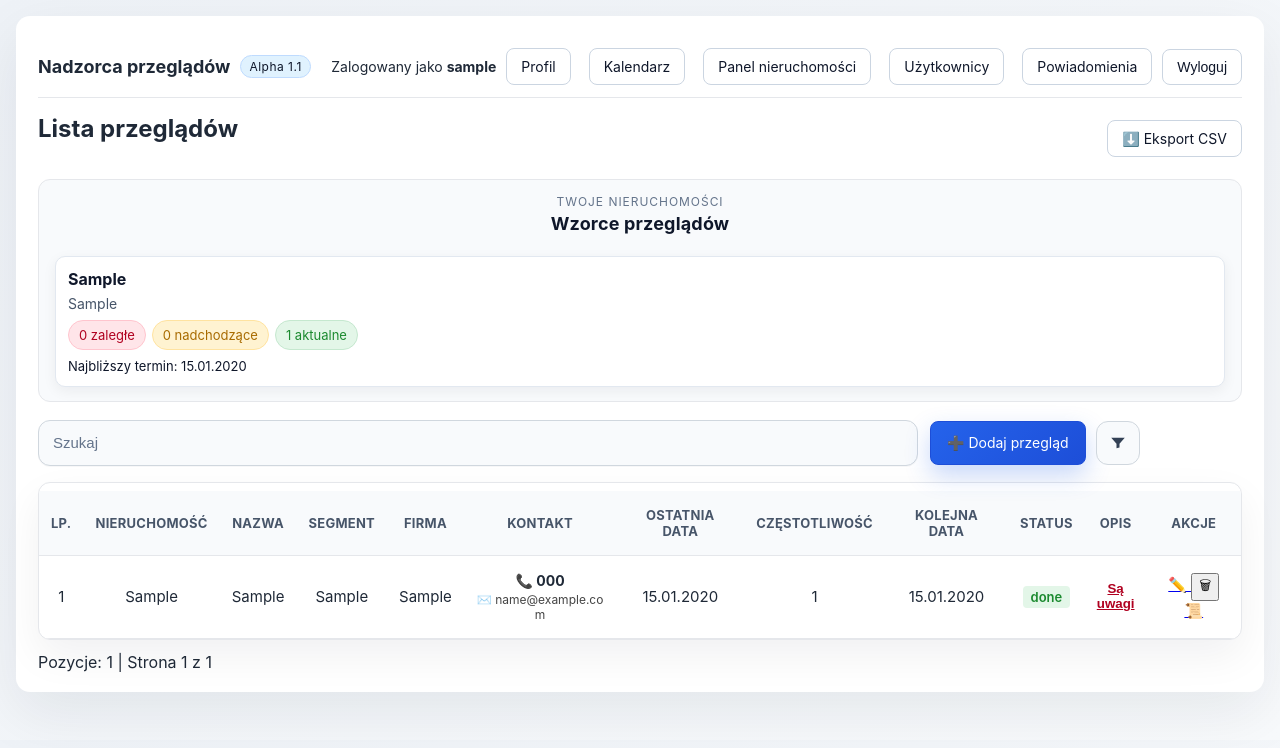
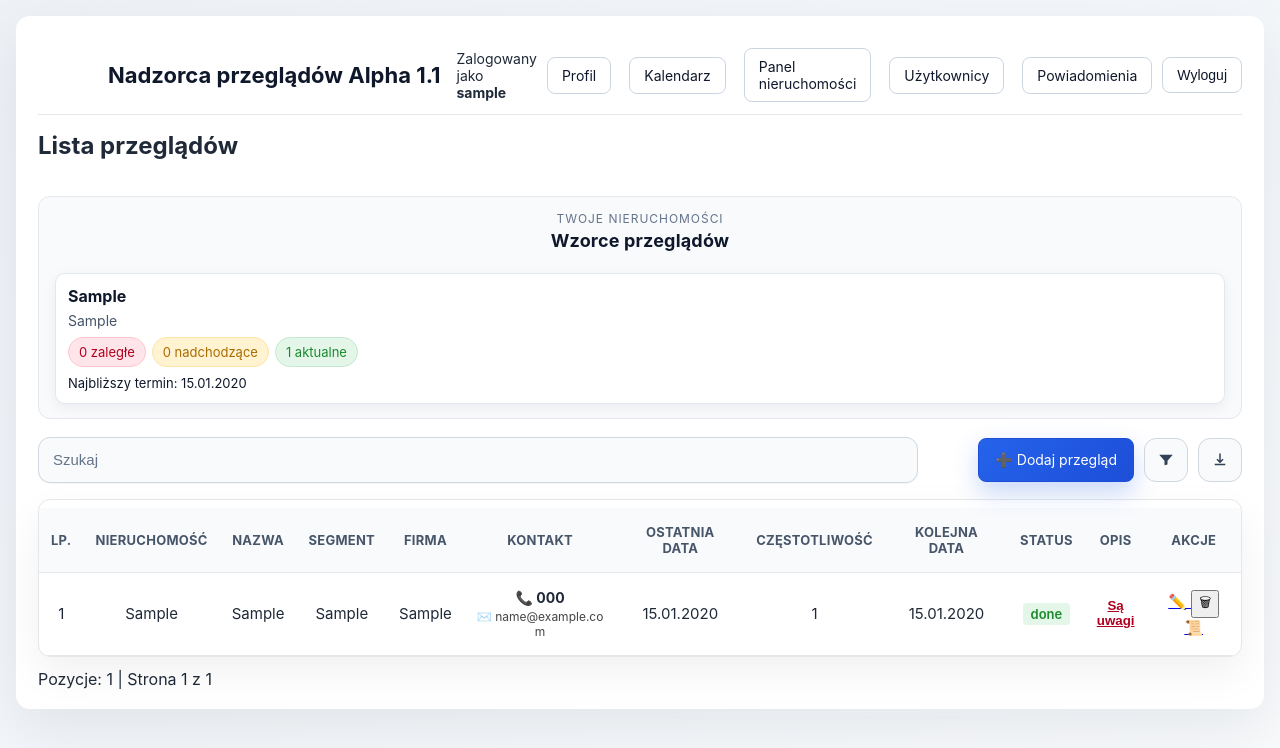
Before and after one commit to KamilWyjadlowski/przeglady_nadzorca, a Flask app: page / in a window 1280 px wide. Shown: the top 748 px of the page. Run offline with Flask 3, Linux system fonts and the light colour scheme; the visitor is signed in with stand-in values (Sample User, id 1); tables that the repository leaves empty hold one stand-in row (values such as "Sample post"); parts of the project's set-up code (start-up, migrations or seed data) failed here and were passed over.

Commit message:
Add CSV and XLSX export functionality; update templates for app version display and enhance UI components

```diff
--- a/app.py
+++ b/app.py
@@ -22,6 +22,9 @@ from math import ceil
 from typing import List, Dict, Optional
 from email.message import EmailMessage
 from werkzeug.security import generate_password_hash, check_password_hash
+from openpyxl import Workbook
+from openpyxl.styles import Font
+from openpyxl.utils import get_column_letter
 from sqlalchemy import (
     create_engine,
     Column,
@@ -223,6 +226,11 @@ def add_months(d: date, months: int) -> date:
 def clean_empty_notes(text: str) -> str:
     text = text.strip()
     return text if text else "Brak uwag"
+
+
+def export_filename(ext: str) -> str:
+    stamp = datetime.now().strftime("%Y-%m-%d_%H-%M")
+    return f"przeglady_{stamp}.{ext}"
 
 
 def normalize_phone(phone: str) -> str:
@@ -966,6 +974,7 @@ def index():
 
 
 @app.route("/export")
+@app.route("/export.csv")
 @login_required
 def export_csv():
     db = get_db()
@@ -973,7 +982,7 @@ def export_csv():
     filtered = filter_inspections(inspections, request.args)
 
     output = io.StringIO()
-    writer = csv.writer(output)
+    writer = csv.writer(output, delimiter=";", quoting=csv.QUOTE_MINIMAL)
     writer.writerow(
         [
             "ID",
@@ -993,7 +1002,7 @@ def export_csv():
         writer.writerow(
             [
                 ins.get("id") or ins.get("idx"),
-                ins.get("nieruchomosc", ""),
+                format_property(ins.get("nieruchomosc", "")),
                 ins.get("nazwa", ""),
                 ins.get("segment", ""),
                 ins.get("firma", ""),
@@ -1006,11 +1015,97 @@ def export_csv():
             ]
         )
 
-    csv_data = output.getvalue()
+    csv_data = output.getvalue().encode("utf-8-sig")
     return Response(
         csv_data,
-        mimetype="text/csv",
-        headers={"Content-Disposition": "attachment; filename=przeglady.csv"},
+        mimetype="text/csv; charset=utf-8",
+        headers={"Content-Disposition": f"attachment; filename={export_filename('csv')}"},
+    )
+
+
+@app.route("/export.xlsx")
+@login_required
+def export_xlsx():
+    db = get_db()
+    inspections = load_inspections_for_user(db, g.user)
+    filtered = filter_inspections(inspections, request.args)
+
+    wb = Workbook()
+    ws = wb.active
+    ws.title = "Przeglady"
+
+    headers = [
+        "ID",
+        "Nieruchomość",
+        "Nazwa",
+        "Segment",
+        "Firma",
+        "Telefon",
+        "Email",
+        "Ostatnia data",
+        "Kolejna data",
+        "Status",
+        "Uwagi",
+    ]
+    ws.append(headers)
+    for cell in ws[1]:
+        cell.font = Font(bold=True)
+
+    def parse_iso(raw: str):
+        try:
+            return date.fromisoformat(raw)
+        except Exception:
+            return None
+
+    for ins in filtered:
+        last_date = parse_iso(ins.get("ostatnia_data", ""))
+        next_date = parse_iso(ins.get("kolejna_data", ""))
+        ws.append(
+            [
+                ins.get("id") or ins.get("idx"),
+                format_property(ins.get("nieruchomosc", "")),
+                ins.get("nazwa", ""),
+                ins.get("segment", ""),
+                ins.get("firma", ""),
+                ins.get("telefon", ""),
+                ins.get("email", ""),
+                last_date,
+                next_date,
+                ins.get("status", ""),
+                (ins.get("opis") or "").replace("\n", " ").strip(),
+            ]
+        )
+
+    date_cols = [8, 9]
+    for row in ws.iter_rows(min_row=2, min_col=1, max_col=len(headers)):
+        for idx in date_cols:
+            cell = row[idx - 1]
+            if isinstance(cell.value, date):
+                cell.number_format = "yyyy-mm-dd"
+
+    widths = [len(h) for h in headers]
+    for row in ws.iter_rows(min_row=2, max_col=len(headers)):
+        for i, cell in enumerate(row):
+            value = cell.value
+            if isinstance(value, date):
+                text = value.isoformat()
+            elif value is None:
+                text = ""
+            else:
+                text = str(value)
+            widths[i] = max(widths[i], len(text))
+    for i, width in enumerate(widths, start=1):
+        ws.column_dimensions[get_column_letter(i)].width = min(max(width + 2, 10), 40)
+
+    ws.freeze_panes = "A2"
+
+    output = io.BytesIO()
+    wb.save(output)
+    output.seek(0)
+    return Response(
+        output.getvalue(),
+        mimetype="application/vnd.openxmlformats-officedocument.spreadsheetml.sheet",
+        headers={"Content-Disposition": f"attachment; filename={export_filename('xlsx')}"},
     )
 
 
--- a/requirements.txt
+++ b/requirements.txt
@@ -4,3 +4,4 @@ pymysql
 SQLAlchemy
 flask-session
 python-dotenv
+openpyxl
--- a/static/style.css
+++ b/static/style.css
@@ -168,6 +168,7 @@ table td:nth-child(11) {
 .toolbar {
   display: flex;
   align-items: center;
+  flex-wrap: wrap;
   gap: 12px;
   width: 100%;
 }
@@ -177,6 +178,7 @@ table td:nth-child(11) {
   align-items: center;
   gap: 10px;
   flex-shrink: 0;
+  margin-left: auto;
 }
 
 .toolbar-actions .btn {
@@ -231,7 +233,7 @@ table td:nth-child(11) {
   display: flex;
 }
 
-.filter-trigger {
+.icon-trigger {
   display: inline-flex;
   align-items: center;
   justify-content: center;
@@ -246,15 +248,15 @@ table td:nth-child(11) {
   cursor: pointer;
 }
 
-.filter-trigger:hover {
+.icon-trigger:hover {
   background: #f1f5f9;
 }
 
-.filter-trigger:focus-visible {
+.icon-trigger:focus-visible {
   outline: none;
 }
 
-.filter-icon {
+.toolbar-icon {
   width: 18px;
   height: 18px;
 }
@@ -290,6 +292,36 @@ table td:nth-child(11) {
 
 .filter-panel.is-open {
   display: block;
+}
+
+.export-panel {
+  width: min(240px, 90vw);
+  padding: 10px;
+}
+
+.menu-item {
+  display: block;
+  padding: 10px 12px;
+  border-radius: 8px;
+  color: inherit;
+  text-decoration: none;
+}
+
+.menu-item:hover {
+  background: #f1f5f9;
+}
+
+.menu-item-title {
+  font-weight: 600;
+  font-size: 14px;
+  color: #0f172a;
+}
+
+.menu-item-meta {
+  display: block;
+  font-size: 12px;
+  color: #64748b;
+  margin-top: 2px;
 }
 
 .filter-panel-header {
@@ -531,8 +563,8 @@ table td:nth-child(11) {
 }
 
 .topbar {
-  display: flex;
-  justify-content: space-between;
+  display: grid;
+  grid-template-columns: 1fr auto 1fr;
   align-items: center;
   gap: 16px;
   margin-bottom: 16px;
@@ -542,9 +574,23 @@ table td:nth-child(11) {
 
 .brand {
   display: flex;
+  flex-direction: column;
   align-items: center;
-  gap: 10px;
-  font-size: 18px;
+  text-align: center;
+  gap: 6px;
+  grid-column: 2;
+  justify-self: center;
+}
+
+.brand-title {
+  font-size: 22px;
+  font-weight: 700;
+  color: #0f172a;
+}
+
+.brand-version {
+  font-weight: 700;
+  color: #0f172a;
 }
 
 .tag {
@@ -562,6 +608,8 @@ table td:nth-child(11) {
   display: flex;
   align-items: center;
   gap: 10px;
+  grid-column: 3;
+  justify-self: end;
 }
 
 .user-name {
--- a/templates/admin_notifications.html
+++ b/templates/admin_notifications.html
@@ -10,7 +10,7 @@
     <div class="container">
       <div class="topbar">
         <div class="brand">
-          <strong>Nadzorca przeglądów</strong>
+          <div class="brand-title">Nadzorca przeglądów <span class="brand-version">{{ app_version }}</span></div>
           <span class="tag">Powiadomienia</span>
         </div>
         <div class="user-panel">
--- a/templates/admin_properties.html
+++ b/templates/admin_properties.html
@@ -10,7 +10,7 @@
     <div class="container">
       <div class="topbar">
         <div class="brand">
-          <strong>Nadzorca przeglądów</strong>
+          <div class="brand-title">Nadzorca przeglądów <span class="brand-version">{{ app_version }}</span></div>
           <span class="tag">Panel admina</span>
         </div>
         <div class="user-panel">
--- a/templates/admin_users.html
+++ b/templates/admin_users.html
@@ -10,7 +10,7 @@
     <div class="container">
       <div class="topbar">
         <div class="brand">
-          <strong>Nadzorca przeglądów</strong>
+          <div class="brand-title">Nadzorca przeglądów <span class="brand-version">{{ app_version }}</span></div>
           <span class="tag">Panel admina</span>
         </div>
         <div class="user-panel">
--- a/templates/calendar.html
+++ b/templates/calendar.html
@@ -9,7 +9,7 @@
     <div class="container">
       <div class="topbar">
         <div class="brand">
-          <strong>Kalendarz przeglądów</strong>
+          <div class="brand-title">Nadzorca przeglądów <span class="brand-version">{{ app_version }}</span></div>
           <span class="tag">Planowane wystąpienia</span>
         </div>
         <div class="user-panel">
--- a/templates/form.html
+++ b/templates/form.html
@@ -16,8 +16,7 @@
     <div class="container">
       <div class="topbar">
         <div class="brand">
-          <strong>Nadzorca przeglądów</strong>
-          <span class="tag">{{ app_version }}</span>
+          <div class="brand-title">Nadzorca przeglądów <span class="brand-version">{{ app_version }}</span></div>
         </div>
         <div class="user-panel">
           <a class="user-name user-link" href="{{ url_for('profile') }}">
--- a/templates/history.html
+++ b/templates/history.html
@@ -9,7 +9,7 @@
     <div class="container">
       <div class="topbar">
         <div class="brand">
-          <strong>Historia przeglądu</strong>
+          <div class="brand-title">Nadzorca przeglądów <span class="brand-version">{{ app_version }}</span></div>
           <span class="tag">{{ inspection.nazwa }} — {{ inspection.nieruchomosc | format_property }}</span>
         </div>
         <div class="user-panel">
--- a/templates/index.html
+++ b/templates/index.html
@@ -11,8 +11,7 @@
     <div class="container">
       <div class="topbar">
         <div class="brand">
-          <strong>Nadzorca przeglądów</strong>
-          <span class="tag">{{ app_version }}</span>
+          <div class="brand-title">Nadzorca przeglądów <span class="brand-version">{{ app_version }}</span></div>
         </div>
         <div class="user-panel">
           <a class="user-name user-link" href="{{ url_for('profile') }}">
@@ -35,13 +34,7 @@
       <form method="GET" class="filters-form" id="filtersForm">
         <div class="header-row">
           <h2>Lista przeglądów</h2>
-          <div class="header-actions">
-            <a
-              href="{{ url_for('export_csv', **(args_dict or {})) }}"
-              class="btn btn-ghost"
-              >⬇️ Eksport CSV</a
-            >
-          </div>
+          <div class="header-actions"></div>
         </div>
 
         <div class="properties-section">
@@ -98,14 +91,14 @@
               <div class="filter-shell">
                 <button
                   type="button"
-                  class="filter-trigger"
+                  class="icon-trigger filter-trigger"
                   id="filterTrigger"
                   aria-expanded="false"
                   aria-controls="filterPanel"
                   aria-label="Filtry"
                   title="Filtry"
                 >
-                  <svg class="filter-icon" viewBox="0 0 24 24" aria-hidden="true">
+                  <svg class="toolbar-icon" viewBox="0 0 24 24" aria-hidden="true">
                     <path
                       d="M3 5h18l-7 8v5l-4 1v-6L3 5z"
                       fill="currentColor"
@@ -272,6 +265,33 @@
                   </div>
                 </div>
               </div>
+              <div class="filter-shell">
+                <button
+                  type="button"
+                  class="icon-trigger export-trigger"
+                  id="exportTrigger"
+                  aria-expanded="false"
+                  aria-controls="exportPanel"
+                  aria-label="Eksport"
+                  title="Eksport"
+                >
+                  <svg class="toolbar-icon" viewBox="0 0 24 24" aria-hidden="true">
+                    <path
+                      d="M12 3a1 1 0 0 1 1 1v8.59l2.3-2.3 1.4 1.42-4.7 4.7-4.7-4.7 1.4-1.42 2.3 2.3V4a1 1 0 0 1 1-1zm-7 14h14v2H5v-2z"
+                      fill="currentColor"
+                    />
+                  </svg>
+                </button>
+                <div class="filter-panel export-panel" id="exportPanel" role="dialog" aria-label="Eksport">
+                  <a class="menu-item" href="{{ url_for('export_xlsx', **(args_dict or {})) }}">
+                    <span class="menu-item-title">Pobierz XLSX</span>
+                  </a>
+                  <a class="menu-item" href="{{ url_for('export_csv', **(args_dict or {})) }}">
+                    <span class="menu-item-title">Pobierz CSV</span>
+                    <span class="menu-item-meta">CSV (dla integracji/importu)</span>
+                  </a>
+                </div>
+              </div>
             </div>
           </div>
         </div>
@@ -436,9 +456,8 @@
     <script>
       document.addEventListener('DOMContentLoaded', () => {
         const filtersForm = document.getElementById('filtersForm');
-        const filterTrigger = document.getElementById('filterTrigger');
-        const filterPanel = document.getElementById('filterPanel');
-        const filterShell = filterTrigger ? filterTrigger.closest('.filter-shell') : null;
+        const popovers = [];
+        const popoverShells = [];
 
         if (filtersForm) {
           const submitFilters = () => {
@@ -456,34 +475,57 @@
           });
         }
 
-        if (filterTrigger && filterPanel) {
-          const closePanel = () => {
-            filterPanel.classList.remove('is-open');
-            filterTrigger.setAttribute('aria-expanded', 'false');
-          };
-          const togglePanel = () => {
-            const isOpen = filterPanel.classList.contains('is-open');
-            filterPanel.classList.toggle('is-open', !isOpen);
-            filterTrigger.setAttribute('aria-expanded', String(!isOpen));
+        const closeAllPopovers = () => {
+          popovers.forEach(item => item.close());
         };
 
-          filterTrigger.addEventListener('click', event => {
+        const setupPopover = (triggerId, panelId) => {
+          const trigger = document.getElementById(triggerId);
+          const panel = document.getElementById(panelId);
+          if (!trigger || !panel) return;
+
+          const shell = trigger.closest('.filter-shell');
+          if (shell) {
+            popoverShells.push(shell);
+          }
+
+          const open = () => {
+            panel.classList.add('is-open');
+            trigger.setAttribute('aria-expanded', 'true');
+          };
+
+          const close = () => {
+            panel.classList.remove('is-open');
+            trigger.setAttribute('aria-expanded', 'false');
+          };
+
+          popovers.push({ panel, close });
+
+          trigger.addEventListener('click', event => {
             event.stopPropagation();
-            togglePanel();
+            const isOpen = panel.classList.contains('is-open');
+            closeAllPopovers();
+            if (!isOpen) {
+              open();
+            }
           });
+        };
+
+        setupPopover('filterTrigger', 'filterPanel');
+        setupPopover('exportTrigger', 'exportPanel');
 
         document.addEventListener('click', event => {
-            if (!filterPanel.classList.contains('is-open')) return;
-            if (filterShell && filterShell.contains(event.target)) return;
-            closePanel();
+          if (popoverShells.some(shell => shell && shell.contains(event.target))) {
+            return;
+          }
+          closeAllPopovers();
         });
 
         document.addEventListener('keydown', event => {
           if (event.key === 'Escape') {
-              closePanel();
+            closeAllPopovers();
           }
         });
-        }
 
         const modal = document.getElementById('uwagiModal');
         const modalText = document.getElementById('uwagiText');
--- a/templates/login.html
+++ b/templates/login.html
@@ -13,8 +13,7 @@
     <div class="container auth-container auth-centered">
       <div class="auth-card">
         <div class="brand">
-          <strong>Nadzorca przeglądów</strong>
-          <span class="tag">{{ app_version }}</span>
+          <div class="brand-title">Nadzorca przeglądów <span class="brand-version">{{ app_version }}</span></div>
         </div>
 
         <h2>Zaloguj się</h2>
--- a/templates/profile.html
+++ b/templates/profile.html
@@ -10,7 +10,7 @@
     <div class="container auth-container">
       <div class="auth-card">
         <div class="brand">
-          <strong>Nadzorca przeglądów</strong>
+          <div class="brand-title">Nadzorca przeglądów <span class="brand-version">{{ app_version }}</span></div>
           <span class="tag">Profil</span>
         </div>
 
--- a/templates/register.html
+++ b/templates/register.html
@@ -13,8 +13,7 @@
     <div class="container auth-container">
       <div class="auth-card">
         <div class="brand">
-          <strong>Nadzorca przeglądów</strong>
-          <span class="tag">{{ app_version }}</span>
+          <div class="brand-title">Nadzorca przeglądów <span class="brand-version">{{ app_version }}</span></div>
         </div>
 
         <h2>Załóż konto</h2>
```
Lines whose indentation alone changed are shown as unchanged.
